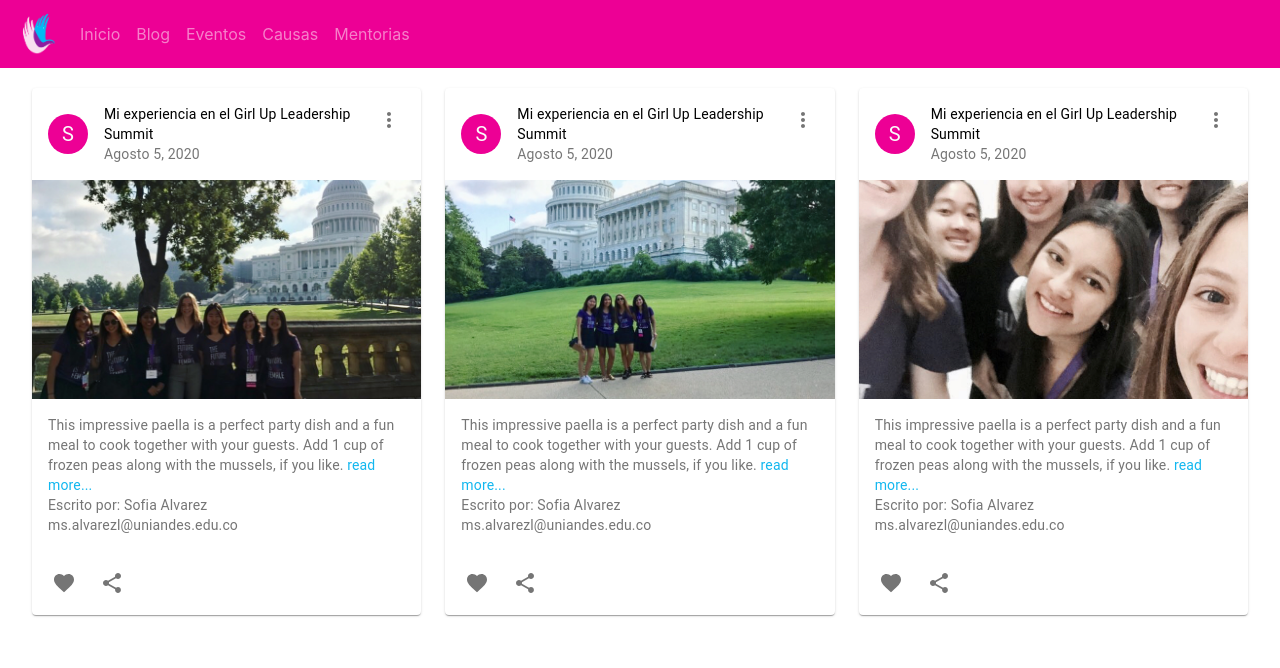
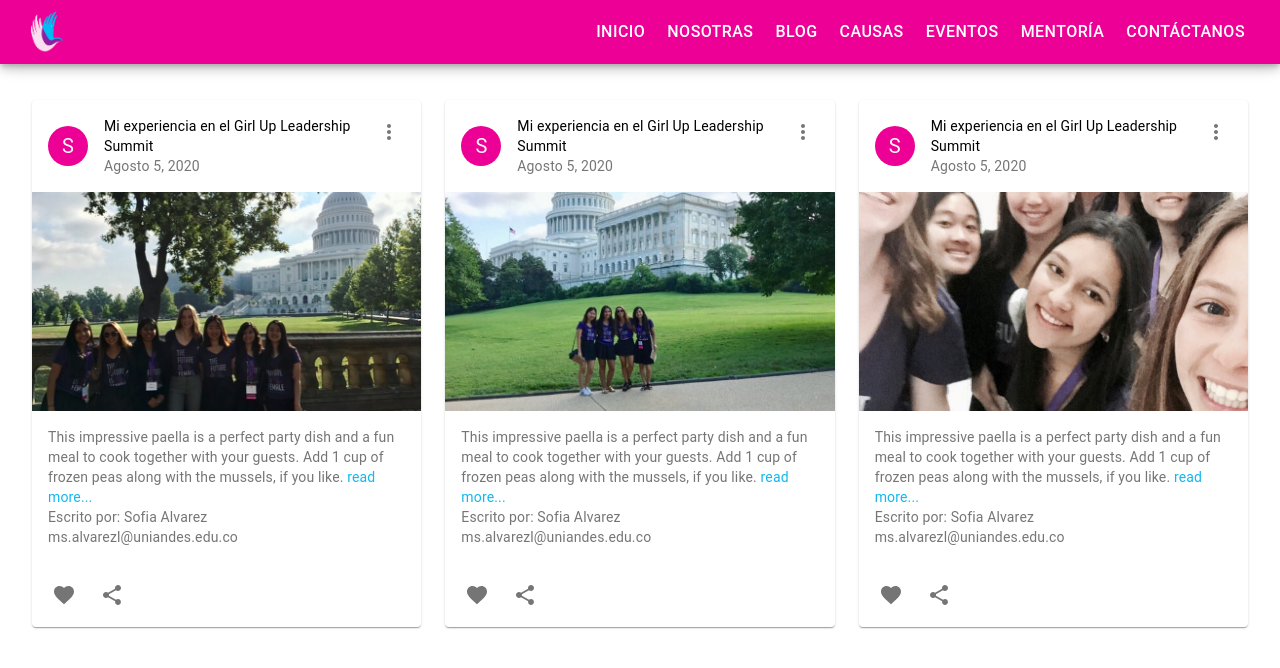
Before and after one commit to GirlUp-Uniandes/GirlUp-Uniandes.github.io, a React (Create React App) app in the folder girl-up-uniandes/: page /#/blog in a window 1280 px wide. Shown: the top 668 px of the page. Built offline with nearby package versions, Linux system fonts and the light colour scheme.

Commit message:
La navbar funciona responsive :)

```diff
--- a/girl-up-uniandes/src/App.tsx
+++ b/girl-up-uniandes/src/App.tsx
@@ -11,6 +11,7 @@ import Girlupuniandes from './pages/girlupuniandes';
 import Mentorship from './pages/mentorship';
 import Whoweare from './pages/whoweare';
 import Landing from './pages/landing';
+import ContactUs from './pages/contactus'
 
 const theme = createMuiTheme({
   palette: {
@@ -42,6 +43,7 @@ function App() {
           <ThemeProvider theme={theme}>
             <Route exact path='/' component={Landing} />
             <Route exact path='/causas' component={Causes} />
+            <Route exact path='/contactanos' component={ContactUs} />
             <Route exact path='/blog' component={Blog} />
             <Route exact path='/nosotras' component={Whoweare} />
             <Route exact path='/mentoria' component={Mentorship} />
--- a/girl-up-uniandes/src/components/navbar.tsx
+++ b/girl-up-uniandes/src/components/navbar.tsx
@@ -1,4 +1,151 @@
-import React, { useState } from 'react'
+import React, { memo, useCallback, useState } from "react";
+import { Link } from "react-router-dom";
+import {AppBar, Toolbar, Button, Hidden, IconButton, makeStyles} from "@material-ui/core";
+import MenuIcon from "@material-ui/icons/Menu";
+import HomeIcon from "@material-ui/icons/Home";
+import ImportContactsIcon from '@material-ui/icons/ImportContacts';
+import EventAvailableIcon from '@material-ui/icons/EventAvailable';
+import EmojiEventsIcon from '@material-ui/icons/EmojiEvents';
+import PeopleIcon from '@material-ui/icons/People';
+import SchoolIcon from '@material-ui/icons/School';
+import DevicesIcon from '@material-ui/icons/Devices';
+
+import NavigationDrawer from "../components/navdrawer";
+import Logotipo from '../images/LogoFondoRosado.png';
+
+const useStyles = makeStyles((theme) => ({
+  appBar: {
+    boxShadow: theme.shadows[6],
+    backgroundColor: theme.palette.primary.main,
+  },
+  toolbar: {
+    display: "flex",
+    justifyContent: "space-between"
+  },
+  menuButtonText: {
+    fontSize: theme.typography.body1.fontSize,
+    fontWeight: theme.typography.h6.fontWeight,
+    color: 'white',
+  },
+  menuButton:{
+    backgroundColor: theme.palette.primary.main,
+  },
+  brandText: {
+    fontWeight: 400
+  },
+  noDecoration: {
+    textDecoration: "none !important"
+  },
+}));
+
+function NavBar() {
+  const classes = useStyles();
+  const [selectedTab, setSelectedTab] = useState("");
+  const [isMobileDrawerOpen, setIsMobileDrawerOpen] = useState(false);
+
+  const handleMobileDrawerOpen = useCallback(() => {
+    setIsMobileDrawerOpen(true);
+  }, [setIsMobileDrawerOpen]);
+
+  const handleMobileDrawerClose = useCallback(() => {
+    setIsMobileDrawerOpen(false);
+  }, [setIsMobileDrawerOpen]);
+
+  const menuItems = [
+    {
+      link: "/",
+      name: "Inicio",
+      icon: <HomeIcon className="text-white" />
+    },
+    {
+      link: "nosotras",
+      name: "Nosotras",
+      icon: <PeopleIcon className="text-white" />
+    },
+    {
+      link: "blog",
+      name: "Blog",
+      icon: <ImportContactsIcon className="text-white" />
+    },
+    {
+      link: "causas",
+      name: "Causas",
+      icon: <EmojiEventsIcon className="text-white" />
+    },
+    {
+      link: "eventos",
+      name: "Eventos",
+      icon: <EventAvailableIcon className="text-white" />
+    },
+    {
+      link: "mentoria",
+      name: "Mentoría",
+      icon: <SchoolIcon className="text-white" />
+    },
+    {
+      link: "contactanos",
+      name: "Contáctanos",
+      icon: <SchoolIcon className="text-white" />
+    }
+  ];
+  return (
+    <div>
+      <AppBar position="fixed" className={classes.appBar}>
+        <Toolbar className={classes.toolbar}>
+          <div>
+            <Link to={"/"}>
+            <img src={Logotipo} width="40" alt="GirlUp"/>
+            </Link>
+          </div>
+          <div>
+            <Hidden mdUp>
+              <IconButton
+                onClick={handleMobileDrawerOpen}
+                aria-label="Navegar"
+                className={classes.menuButton}
+              >
+                <MenuIcon className="text-white" />
+              </IconButton>
+            </Hidden>
+            <Hidden smDown>
+              {menuItems.map(element => {
+                  return (
+                    <Link
+                      key={element.name}
+                      to={element.link}
+                      className={classes.noDecoration}
+                      onClick={handleMobileDrawerClose}
+                    >
+                      <Button
+                        size="large"
+                        classes={{ text: classes.menuButtonText }}
+                      >
+                        {element.name}
+                      </Button>
+                    </Link>
+                  );
+              })}
+            </Hidden>
+          </div>
+        </Toolbar>
+      </AppBar>
+      <NavigationDrawer
+        menuItems={menuItems}
+        anchor="right"
+        open={isMobileDrawerOpen}
+        selectedItem={selectedTab}
+        onClose={handleMobileDrawerClose}
+      />
+    </div>
+  );
+}
+
+export default (memo(NavBar));
+
+
+
+
+/*import React, { useState } from 'react'
 import "../css/styles.css";
 import {Navbar,Nav} from 'react-bootstrap'
 import Logotipo from '../images/LogoFondoRosado.png';
@@ -23,3 +170,5 @@ export default function NavBar(){
     </Navbar>
   );
 }
+
+*/
--- /dev/null
+++ b/girl-up-uniandes/src/components/navdrawer.tsx
@@ -0,0 +1,103 @@
+import React, { useEffect } from "react";
+import { Link } from "react-router-dom";
+import {List, ListItem, ListItemIcon, ListItemText, Drawer, withStyles,
+    IconButton, Typography, withWidth, isWidthUp, Toolbar, makeStyles} from "@material-ui/core";
+import CloseIcon from "@material-ui/icons/Close";
+
+const useStyles = makeStyles((theme) => ({
+    closeIcon: {
+    marginRight: theme.spacing(0.5)
+  },
+  headSection: {
+    width: 200
+  },
+  blackList: {
+    backgroundColor: theme.palette.primary.main,
+    height: "100%"
+  },
+  litem: {
+      backgroundColor: theme.palette.primary.main,
+  },
+  noDecoration: {
+    textDecoration: "none !important"
+  },
+  space : {
+      spacing: 0,
+      backgroundColor: theme.palette.primary.main,
+  }
+}));
+
+interface Props {
+    width: any;
+    open: boolean;
+    onClose: any;
+    menuItems: any;
+    anchor: any;
+    selectedItem: string;
+}
+
+function NavigationDrawer({width, open, onClose, anchor, menuItems, selectedItem,}:Props) {
+ const classes = useStyles();
+
+
+  useEffect(() => {
+    window.onresize = () => {
+      if (isWidthUp("sm", width) && open) {
+        onClose();
+      }
+    };
+  }, [width, open, onClose]);
+
+  return (
+    <Drawer variant="temporary" open={open} onClose={onClose} anchor={anchor}>
+      <Toolbar className={classes.headSection} disableGutters={true}>
+        <ListItem className={classes.litem}
+          style={{
+            height: "100%",
+            width: "100%",
+            justifyContent: anchor === "left" ? "flex-start" : "flex-end",
+            margin: 0
+          }}
+          disableGutters={true}
+        >
+          <ListItemIcon className={classes.closeIcon}>
+            <IconButton onClick={onClose} aria-label="Close Navigation">
+              <CloseIcon className="text-white" />
+            </IconButton>
+          </ListItemIcon>
+        </ListItem>
+      </Toolbar>
+      <List className={classes.blackList}>
+        {menuItems.map((element:any) => {
+            return (
+              <Link
+                key={element.name}
+                to={element.link}
+                className={classes.noDecoration}
+                onClick={onClose}
+              >
+                <ListItem
+                  button
+                  selected={selectedItem === element.name}
+                  disableRipple
+                  disableTouchRipple
+                >
+                  <ListItemIcon>{element.icon}</ListItemIcon>
+                  <ListItemText
+                    primary={
+                      <Typography variant="subtitle1" className="text-white">
+                        {element.name}
+                      </Typography>
+                    }
+                  />
+                </ListItem>
+              </Link>
+            );
+        })}
+      </List>
+    </Drawer>
+  );
+}
+
+
+export default withWidth()((NavigationDrawer));
--- a/girl-up-uniandes/src/pages/blog.tsx
+++ b/girl-up-uniandes/src/pages/blog.tsx
@@ -71,7 +71,7 @@ const classes = useStyles();
 return (
   <div>
     <NavBar/>
-    <Box style = {{marginTop:20}}
+    <Box style = {{marginTop:100}}
         display="flex"
         justifyContent="center"
         className={classNames(classes.wrapper, "lg-p-top")}
--- /dev/null
+++ b/girl-up-uniandes/src/pages/contactus.tsx
@@ -0,0 +1,24 @@
+import React from 'react'
+
+import Button from '@material-ui/core/Button';
+
+export default function ContactUs() {
+
+    return (
+      <div >
+        <Button variant="contained">Default</Button>
+        <Button variant="contained" color="primary">
+          Primary
+        </Button>
+        <Button variant="contained" color="secondary">
+          Secondary
+        </Button>
+        <Button variant="contained" disabled>
+          Disabled
+        </Button>
+        <Button variant="contained" color="primary" href="#contained-buttons">
+          Link
+        </Button>
+      </div>
+    );
+  }
--- a/girl-up-uniandes/src/pages/landing.tsx
+++ b/girl-up-uniandes/src/pages/landing.tsx
@@ -13,7 +13,7 @@ import Girlafesto from "../components/girlafesto"
 
   function CarouselLanding() {
     return (
-        <Carousel style={{flexGrow: 1, marginTop: 30, marginBottom: 30}}>
+        <Carousel style={{flexGrow: 1, marginTop: 100, marginBottom: 30}}>
           <Carousel.Item>
             <img
               className='d-block w-100'
@@ -209,7 +209,6 @@ export default function Landing() {
         <NavBar/>
         <CarouselLanding />
         <QuienesSomos/>
-        <Causas/>
       </div>
     );
   }
```
